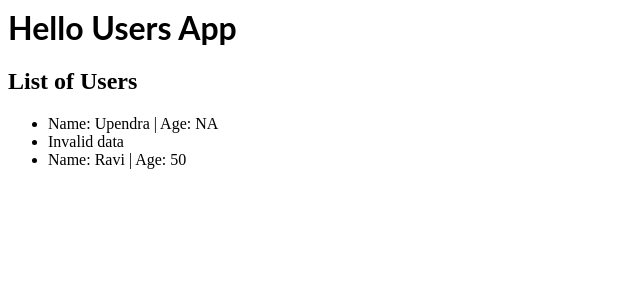
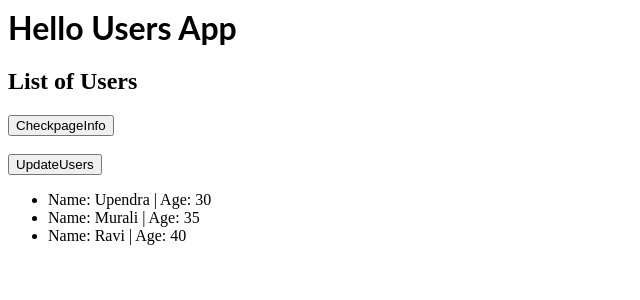
Before and after one commit to upendraPDF365/react-practice, a React (Create React App) app: page / in a window 1280 px wide. Shown: the top 300 px of the page, without its empty margins (0-640 px from the left). Built offline with nearby package versions, Linux system fonts and the light colour scheme.

Commit message:
state and props update state

```diff
--- a/src/users/Users.js
+++ b/src/users/Users.js
@@ -2,19 +2,93 @@ import React from 'react';
 
 import User from './User';
 class Users extends React.Component {
+  constructor(props) {
+    super(props);
+    this.state = {
+      count: 0,
+      users: [
+        {
+          name: 'Upendra',
+          age: 30,
+        },
+        {
+          name: 'Murali',
+          age: 35,
+        },
+        {
+          name: 'Ravi',
+          age: 40,
+        },
+      ],
+      pageInfo: {
+        title: 'Users list',
+        pageNum: 1,
+        pageElements: [1, 2, 3, 4],
+      },
+    };
+  }
+  checkValues = () => {
+    console.log('Before ', this.state);
+    let newPageInfo = this.state.pageInfo;
+    let pageTitle, pageNum;
+
+    if (typeof newPageInfo.title == 'string') {
+      pageTitle = newPageInfo.title + ' Updated';
+    }
+    if (typeof newPageInfo.pageNum == 'number') {
+      pageNum = newPageInfo.pageNum += 1;
+    }
+    if (typeof newPageInfo.pageElements == 'object') {
+      newPageInfo.pageElements.push(5);
+    }
+    this.setState({
+      pageInfo: {
+        title: pageTitle,
+        pageNum: pageNum,
+        pageElements: newPageInfo.pageElements,
+      },
+    });
+    setTimeout(this.callMe, 2000);
+  };
+  updateUsers = () => {
+    let newUsers = this.state.users.map((user) => {
+      let newUserInfo = user;
+      newUserInfo.age += 5;
+      return newUserInfo;
+    });
+    console.log('Before ', this.state);
+    this.setState({ user: newUsers });
+    this.callMe();
+  };
+  callMe = () => {
+    console.log('Called-->');
+    console.log('After ', this.state);
+  };
   render() {
     return (
       <div>
         <h2>{this.props.title}</h2>
+
+        <button onClick={this.checkValues}>CheckpageInfo</button>
+        <br />
+        <br />
+        <button onClick={this.updateUsers}>UpdateUsers</button>
+        <br />
         <ul>
           <li>
-            <User age="">Upendra</User>
+            <User age={this.state.users[0].age}>
+              {this.state.users[0].name}
+            </User>
           </li>
           <li>
-            <User age="40"></User>
+            <User age={this.state.users[1].age}>
+              {this.state.users[1].name}
+            </User>
           </li>
           <li>
-            <User age="50">Ravi</User>
+            <User age={this.state.users[2].age}>
+              {this.state.users[2].name}
+            </User>
           </li>
         </ul>
       </div>
```
Also changed, not shown: 1 other file (tests, documents, lock files or other folders).
